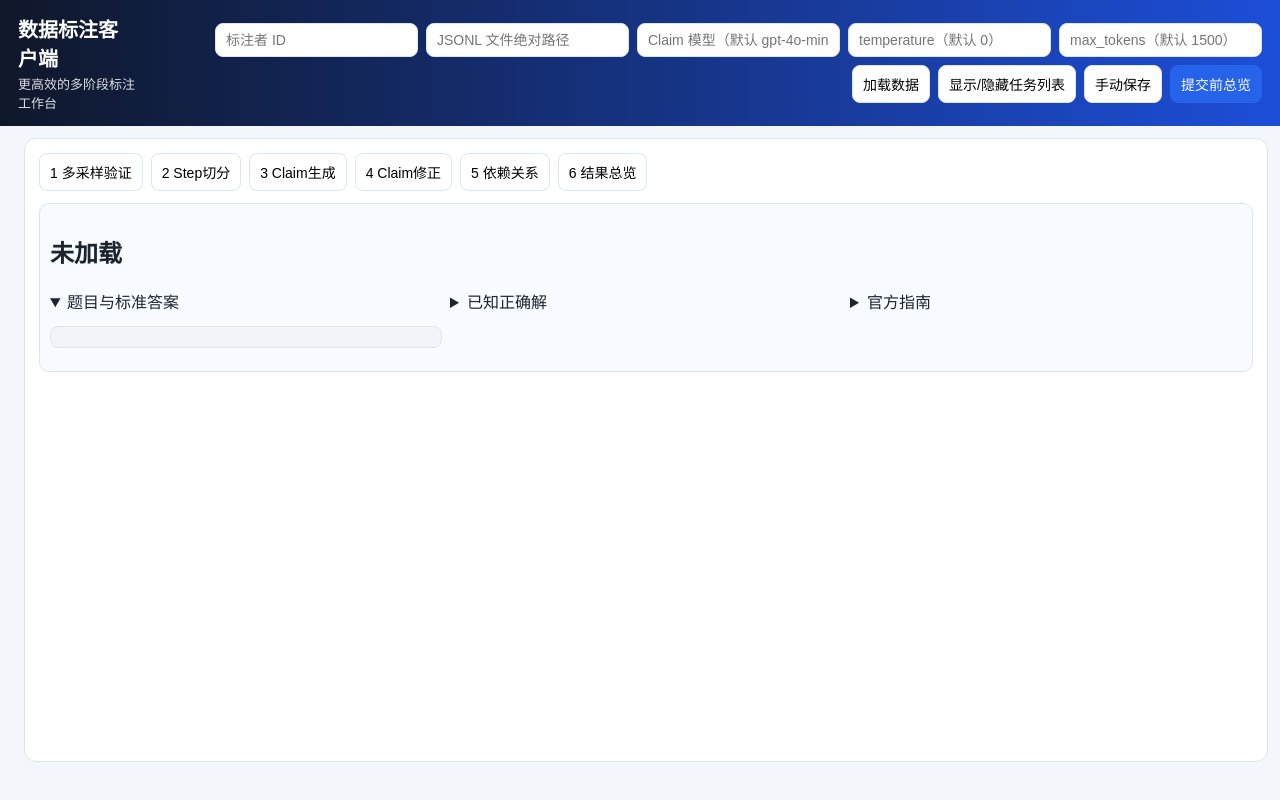
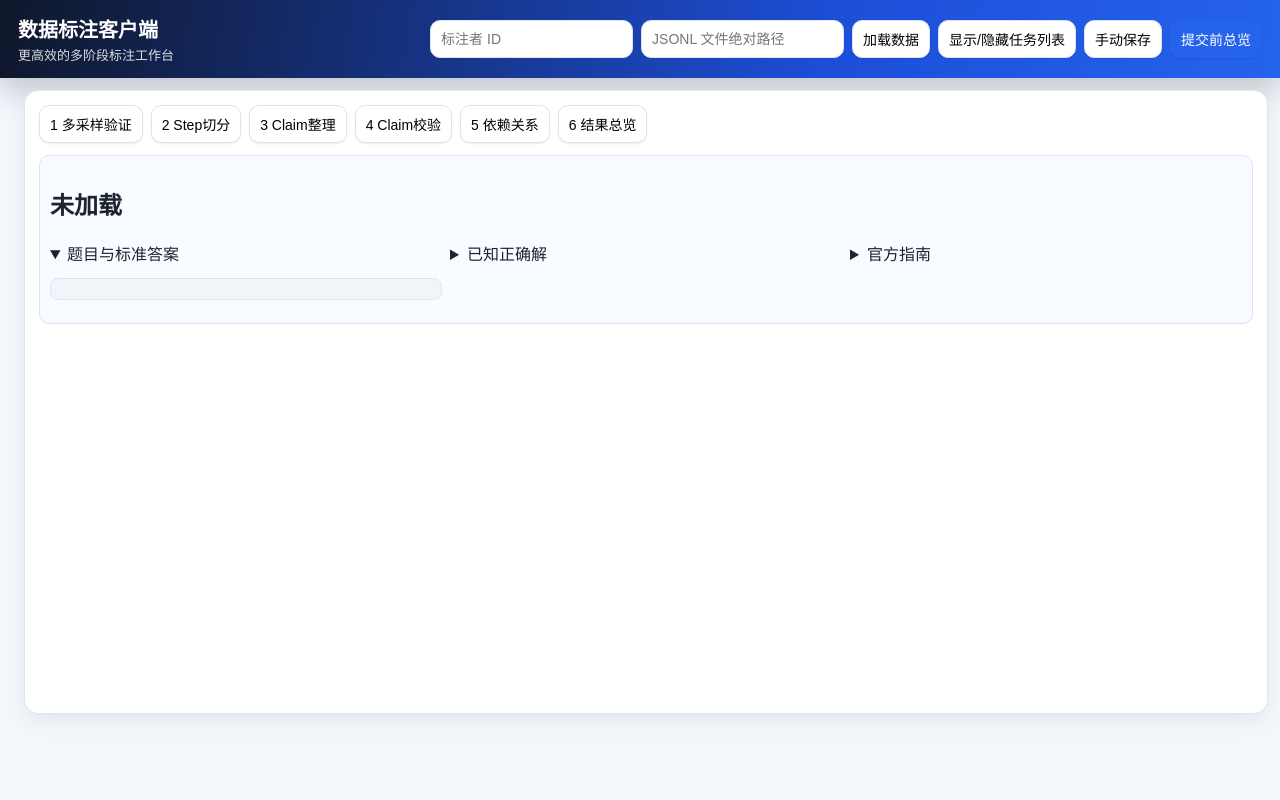
Before and after one commit to zhai098/benchmark, a Flask app: page / in a window 1280 px wide. Run offline with Flask 3, Linux system fonts and the light colour scheme.

Commit message:
polish annotation UI for enterprise-style workflow

````diff
--- a/annotation_app/app.py
+++ b/annotation_app/app.py
@@ -1,8 +1,6 @@
 from __future__ import annotations
 
 import json
-import os
-import re
 from datetime import datetime, timezone
 from pathlib import Path
 from typing import Any
@@ -10,7 +8,6 @@ from urllib.parse import quote
 from urllib.request import urlopen
 
 from flask import Flask, jsonify, render_template, request
-from openai import OpenAI
 
 BASE_DIR = Path(__file__).resolve().parent
 DATA_DIR = BASE_DIR / "data"
@@ -50,11 +47,6 @@ def parse_jsonl(path: Path) -> list[dict[str, Any]]:
     return items
 
 
-def fallback_segment_claims(text: str) -> list[str]:
-    parts = [p.strip() for p in re.split(r"[。；;\n]+", text) if p.strip()]
-    return parts or [text.strip()] if text.strip() else []
-
-
 def split_by_cut_points(text: str, cut_points: list[int]) -> list[str]:
     points = sorted(set([p for p in cut_points if isinstance(p, int) and 0 < p < len(text)]))
     out: list[str] = []
@@ -67,104 +59,6 @@ def split_by_cut_points(text: str, cut_points: list[int]) -> list[str]:
     last = text[prev:].strip()
     if last:
         out.append(last)
-    return out
-
-
-def parse_bool(v: Any, default: bool = False) -> bool:
-    if isinstance(v, bool):
-        return v
-    if isinstance(v, str):
-        s = v.strip().lower()
-        if s in {"1", "true", "yes", "y", "on"}:
-            return True
-        if s in {"0", "false", "no", "n", "off"}:
-            return False
-    return default
-
-
-def extract_json_text(raw: str) -> str:
-    content = (raw or "").strip()
-    if content.startswith("```"):
-        content = re.sub(r"^```(?:json)?\s*", "", content)
-        content = re.sub(r"\s*```$", "", content)
-    return content.strip()
-
-
-def generate_claims_with_openai(
-    steps: list[dict[str, Any]],
-    *,
-    model: str,
-    temperature: float,
-    max_tokens: int,
-    base_url: str | None = None,
-) -> list[dict[str, Any]]:
-    api_key = os.getenv("OPENAI_API_KEY", "").strip()
-    if not api_key:
-        raise RuntimeError("缺少 OPENAI_API_KEY 环境变量")
-
-    client = OpenAI(api_key=api_key, base_url=(base_url or None))
-
-    step_payload = [
-        {
-            "step_id": s.get("id", f"s{i+1}"),
-            "text": s.get("text", ""),
-        }
-        for i, s in enumerate(steps)
-    ]
-    system_prompt = (
-        "你是严谨的数学/推理标注助手。"
-        "请把每个 step 切分为最小可核验 claim。"
-        "保持原意，不要补充事实，不要改写结论。"
-        "输出必须是严格 JSON，不要任何额外说明。"
-    )
-    user_prompt = (
-        "请对以下 steps 做 claim 切分，并仅返回 JSON 数组：\n"
-        '[{"step_id":"...","claims":["..."]}]\n'
-        "要求：\n"
-        "1) step_id 与输入一致；\n"
-        "2) claims 为非空字符串数组；\n"
-        "3) 不要遗漏 step；\n"
-        f"输入 steps: {json.dumps(step_payload, ensure_ascii=False)}"
-    )
-
-    resp = client.chat.completions.create(
-        model=model,
-        temperature=temperature,
-        max_tokens=max_tokens,
-        messages=[
-            {"role": "system", "content": system_prompt},
-            {"role": "user", "content": user_prompt},
-        ],
-    )
-    content = resp.choices[0].message.content if resp.choices else ""
-    parsed = json.loads(extract_json_text(content or "[]"))
-    if not isinstance(parsed, list):
-        raise RuntimeError("模型返回格式错误：不是列表")
-
-    by_id = {str(s.get("id", f"s{i+1}")): s for i, s in enumerate(steps)}
-    out: list[dict[str, Any]] = []
-    for i, row in enumerate(parsed):
-        if not isinstance(row, dict):
-            raise RuntimeError(f"模型返回第 {i+1} 项不是对象")
-        step_id = str(row.get("step_id", "")).strip()
-        if not step_id:
-            raise RuntimeError(f"模型返回第 {i+1} 项缺少 step_id")
-        claims = row.get("claims", [])
-        if not isinstance(claims, list):
-            raise RuntimeError(f"step_id={step_id} 的 claims 不是数组")
-        clean_claims = [str(c).strip() for c in claims if str(c).strip()]
-        out.append({"step_id": step_id, "claims": clean_claims})
-
-    # 确保每个输入 step 都有返回，缺失则补空数组，避免前端对齐错误
-    seen = {x["step_id"] for x in out}
-    for i, s in enumerate(steps):
-        sid = str(s.get("id", f"s{i+1}"))
-        if sid not in seen:
-            out.append({"step_id": sid, "claims": []})
-
-    # 按输入顺序排序
-    order = {str(s.get("id", f"s{i+1}")): i for i, s in enumerate(steps)}
-    out.sort(key=lambda x: order.get(x["step_id"], 10**9))
     return out
 
 
@@ -225,42 +119,6 @@ def translate_api():
         return jsonify({"error": f"翻译服务暂不可用: {exc}"}), 502
 
 
-@app.post("/api/generate_claims")
-def generate_claims_api():
-    payload = request.get_json(force=True)
-    steps: list[dict[str, Any]] = payload.get("steps", [])
-    model = (payload.get("model") or os.getenv("OPENAI_CLAIM_MODEL") or "gpt-4o-mini").strip()
-    base_url = (payload.get("base_url") or os.getenv("OPENAI_BASE_URL") or "").strip()
-    allow_fallback = parse_bool(payload.get("allow_fallback"), default=True)
-    try:
-        temperature = float(payload.get("temperature", 0))
-    except Exception:
-        temperature = 0
-    try:
-        max_tokens = int(payload.get("max_tokens", 1500))
-    except Exception:
-        max_tokens = 1500
-
-    try:
-        claims_by_step = generate_claims_with_openai(
-            steps,
-            model=model,
-            temperature=temperature,
-            max_tokens=max_tokens,
-            base_url=base_url,
-        )
-        return jsonify({"claims_by_step": claims_by_step, "source": "openai_sdk", "model": model})
-    except Exception as exc:
-        if not allow_fallback:
-            return jsonify({"error": f"OpenAI claim 生成失败: {exc}"}), 502
-
-    output = []
-    for s in steps:
-        claims = fallback_segment_claims(s.get("text", ""))
-        output.append({"step_id": s.get("id"), "claims": claims})
-    return jsonify({"claims_by_step": output, "source": "fallback"})
-
-
 @app.post("/api/save_record")
 def save_record():
     ensure_dirs()
--- a/annotation_app/static/app.js
+++ b/annotation_app/static/app.js
@@ -11,15 +11,31 @@ function getCaseState(caseId) {
       selected_solution_text: '',
       cut_points: [],
       steps: [],
+      presegmented_claims: [],
       claims: [],
+      claim_checks: {},
       dependencies: {},
-      claim_generation_source: '',
     };
   }
   return stateByCase[caseId];
 }
 
 function selectedCase() { return dataset[currentCaseIndex]; }
+function escapeHtml(s) {
+  return String(s || '').replace(/[&<>"']/g, ch => ({ '&': '&amp;', '<': '&lt;', '>': '&gt;', '"': '&quot;', "'": '&#39;' }[ch]));
+}
+
+function getClaimCheckStats(st) {
+  const total = (st.claims || []).reduce((acc, x) => acc + (x.claims || []).length, 0);
+  const checks = st.claim_checks || {};
+  let correct = 0;
+  let incorrect = 0;
+  Object.values(checks).forEach(v => {
+    if (v === 'correct') correct += 1;
+    else if (v === 'incorrect') incorrect += 1;
+  });
+  return { total, correct, incorrect, checked: correct + incorrect, unchecked: Math.max(0, total - correct - incorrect) };
+}
 
 function toggleCasePanel() {
   document.getElementById('casePanel').classList.toggle('collapsed');
@@ -58,6 +74,7 @@ function selectCase(idx) {
   if (!st.selected_solution_text && (c.samples || []).length) {
     st.selected_solution_idx = 0;
     st.selected_solution_text = c.samples[0].solution || '';
+    st.presegmented_claims = extractPresegmentedClaims(c.samples[0] || {});
   }
   renderCurrentCase();
 }
@@ -70,7 +87,9 @@ function goStep(s) {
 function renderCurrentCase() {
   const c = selectedCase();
   if (!c) return;
-  document.getElementById('caseTitle').textContent = `当前问题：${c.id}`;
+  const st = getCaseState(c.id);
+  const stats = getClaimCheckStats(st);
+  document.getElementById('caseTitle').innerHTML = `当前问题：${escapeHtml(c.id)} <span class="pill">samples ${(c.samples || []).length}</span> <span class="pill">steps ${(st.steps || []).length}</span> <span class="pill">claims ${stats.total}</span>`;
   document.getElementById('qAndA').textContent = `题目:\n${c.question}\n\n标准答案:\n${c.reference_answer}`;
   document.getElementById('known').textContent = JSON.stringify(c.known_solutions || [], null, 2);
   renderStepContent();
@@ -110,11 +129,46 @@ async function translateSample(i) {
 function selectSolution(i) {
   const c = selectedCase();
   const st = getCaseState(c.id);
+  const sample = (c.samples || [])[i] || {};
   st.selected_solution_idx = i;
-  st.selected_solution_text = (c.samples[i] || {}).solution || '';
+  st.selected_solution_text = sample.solution || '';
   st.cut_points = [];
   st.steps = [];
+  st.presegmented_claims = extractPresegmentedClaims(sample);
   renderStepContent();
+}
+
+function extractPresegmentedClaims(sample) {
+  const raw = sample?.claims_by_step || sample?.step_claims || sample?.claims || [];
+  if (!Array.isArray(raw)) return [];
+  // 兼容两种输入：
+  // 1) ["claim1", "claim2"]（仅预切分，不含 step）
+  // 2) [{text, step_id/step_index}] / [{step_id, claims:[...]}]
+  const out = [];
+  raw.forEach((item, i) => {
+    if (typeof item === 'string') {
+      const text = item.trim();
+      if (text) out.push({ id: `p${i + 1}`, text, step_idx: null });
+      return;
+    }
+    if (item && typeof item === 'object' && Array.isArray(item.claims)) {
+      const step_idx = Number.isInteger(item.step_index)
+        ? item.step_index
+        : parseInt(String(item.step_id || '').replace(/[^\d]/g, ''), 10) - 1;
+      (item.claims || []).forEach((c, ci) => {
+        const text = String(c || '').trim();
+        if (text) out.push({ id: `p${i + 1}_${ci + 1}`, text, step_idx: Number.isFinite(step_idx) ? step_idx : null });
+      });
+      return;
+    }
+    const text = String(item.text || item.claim || '').trim();
+    if (!text) return;
+    const step_idx = Number.isInteger(item.step_index)
+      ? item.step_index
+      : parseInt(String(item.step_id || '').replace(/[^\d]/g, ''), 10) - 1;
+    out.push({ id: `p${i + 1}`, text, step_idx: Number.isFinite(step_idx) ? step_idx : null });
+  });
+  return out;
 }
 
 function addCutPoint() {
@@ -152,25 +206,30 @@ async function updateSplitPreview() {
   }
 }
 
-async function generateClaims() {
+function organizeClaimsBySteps() {
   const st = getCaseState(selectedCase().id);
-  const model = document.getElementById('claimModel').value.trim() || 'gpt-4o-mini';
-  const temperatureRaw = document.getElementById('claimTemp').value.trim();
-  const maxTokensRaw = document.getElementById('claimMaxTokens').value.trim();
-  const temperature = temperatureRaw === '' ? 0 : Number(temperatureRaw);
-  const max_tokens = maxTokensRaw === '' ? 1500 : Number(maxTokensRaw);
-  const res = await fetch('/api/generate_claims', {
-    method: 'POST', headers: { 'Content-Type': 'application/json' },
-    body: JSON.stringify({ steps: st.steps || [], model, temperature, max_tokens, allow_fallback: true }),
+  const stepCount = (st.steps || []).length;
+  st.claims = Array.from({ length: stepCount }, (_, i) => ({ step_id: `s${i + 1}`, claims: [] }));
+  (st.presegmented_claims || []).forEach((claim, i) => {
+    let stepIdx = Number(document.getElementById(`claimStepSel_${i}`)?.value ?? -1);
+    if (!Number.isInteger(stepIdx) || stepIdx < 0 || stepIdx >= stepCount) return;
+    claim.step_idx = stepIdx;
+    st.claims[stepIdx].claims.push((claim.text || '').trim());
   });
-  const data = await res.json();
-  if (!res.ok) return alert(data.error || 'claim 生成失败');
+  renderStepContent();
+}
 
-  st.claim_generation_source = data.source ? `${data.source}${data.model ? `:${data.model}` : ''}` : 'unknown';
-  st.claims = (data.claims_by_step || []).map((x, i) => ({
-    step_id: x.step_id || `s${i + 1}`,
-    claims: (x.claims || []).map(t => (t || '').trim()).filter(Boolean),
-  }));
+function updateClaimCheck(claimId, status) {
+  const st = getCaseState(selectedCase().id);
+  st.claim_checks[claimId] = status;
+}
+
+function claimCheckTag(claimId, current, expected, label) {
+  return `<button class="${current === expected ? 'tag active' : 'tag'}" onclick="updateClaimCheckAndRender('${expected}', '${claimId}')">${label}</button>`;
+}
+
+function updateClaimCheckAndRender(status, claimId) {
+  updateClaimCheck(claimId, status);
   renderStepContent();
 }
 
@@ -233,12 +292,20 @@ function buildDependencyView() {
 function buildSummaryView() {
   const c = selectedCase();
   const st = getCaseState(c.id);
+  const stats = getClaimCheckStats(st);
   return `
     <h3>Step 6：提交前总览</h3>
     <p>请检查以下结果无误后提交：</p>
+    <div class="kpi-grid">
+      <div class="kpi"><small>Step 数</small><b>${(st.steps || []).length}</b></div>
+      <div class="kpi"><small>Claim 总数</small><b>${stats.total}</b></div>
+      <div class="kpi"><small>已检查</small><b>${stats.checked}</b></div>
+      <div class="kpi"><small>未检查</small><b>${stats.unchecked}</b></div>
+    </div>
     <h4>多采样验证</h4><pre>${JSON.stringify(st.sample_validation, null, 2)}</pre>
     <h4>Step切分（来自完整 solution 的切分点）</h4><pre>${JSON.stringify({ solution_index: st.selected_solution_idx, cut_points: st.cut_points, steps: st.steps }, null, 2)}</pre>
-    <h4>Claim切分（来源：${st.claim_generation_source || '未生成'}）</h4><pre>${JSON.stringify(st.claims, null, 2)}</pre>
+    <h4>Claim整理结果（按 step）</h4><pre>${JSON.stringify(st.claims, null, 2)}</pre>
+    <h4>Claim正确性检查</h4><pre>${JSON.stringify(st.claim_checks, null, 2)}</pre>
     <h4>依赖关系</h4><pre>${JSON.stringify(st.dependencies, null, 2)}</pre>
     <button class="primary" onclick="submitCase()">确认提交当前问题</button>
   `;
@@ -249,6 +316,8 @@ function renderStepContent() {
   if (!c) return;
   const st = getCaseState(c.id);
   const root = document.getElementById('stepContent');
+  const navButtons = document.querySelectorAll('.step-btn');
+  navButtons.forEach((btn) => btn.classList.toggle('active', Number(btn.dataset.step) === currentStep));
 
   if (currentStep === 1) {
     let html = '<h3>Step 1：多采样验证（可回退）</h3><p>点击“正确/错误”可切换，再次点击可撤销为未判定。</p>';
@@ -299,22 +368,69 @@ function renderStepContent() {
   }
 
   if (currentStep === 3) {
+    const stepCount = (st.steps || []).length;
+    const claims = st.presegmented_claims || [];
+    const unassigned = claims.filter(x => !Number.isInteger(x.step_idx) || x.step_idx < 0).length;
+    let rows = '';
+    claims.forEach((cl, i) => {
+      const defaultStepIdx = (Number.isInteger(cl.step_idx) && cl.step_idx >= 0 && cl.step_idx < stepCount) ? cl.step_idx : -1;
+      const options = ['<option value="-1">未分配</option>']
+        .concat(Array.from({ length: stepCount }, (_, si) => `<option value="${si}" ${defaultStepIdx === si ? 'selected' : ''}>Step ${si + 1}</option>`))
+        .join('');
+      rows += `
+        <tr>
+          <td>${cl.id}</td>
+          <td>${cl.text}</td>
+          <td><select id="claimStepSel_${i}">${options}</select></td>
+        </tr>
+      `;
+    });
     root.innerHTML = `
-      <h3>Step 3：Claim切分（服务端 OpenAI SDK）</h3>
-      <p>逻辑说明：后端使用 OpenAI 官方 SDK 调用你配置的模型生成 claim；失败时可按开关退化到本地分句。</p>
-      <button onclick="generateClaims()">调用 Claim API</button>
-      <p>当前来源：${st.claim_generation_source || '未生成'}</p>
+      <h3>Step 3：整理每个 Step 对应的 Claim（使用预切分 claim）</h3>
+      <p>当前逻辑不再调用 Claim API。请把已预切分的 claim 分配到对应 step。</p>
+      <div class="kpi-grid">
+        <div class="kpi"><small>Step 数</small><b>${stepCount}</b></div>
+        <div class="kpi"><small>预切分 Claim</small><b>${claims.length}</b></div>
+        <div class="kpi"><small>未分配</small><b>${unassigned}</b></div>
+      </div>
+      <table>
+        <thead><tr><th>Claim</th><th>文本</th><th>归属 Step</th></tr></thead>
+        <tbody>${rows || '<tr><td colspan="3">当前 solution 未提供预切分 claim</td></tr>'}</tbody>
+      </table>
+      <div class="row">
+        <button class="primary" onclick="organizeClaimsBySteps()">保存并生成 Step-Claim 结构</button>
+      </div>
       <pre>${JSON.stringify(st.claims, null, 2)}</pre>
     `;
     return;
   }
 
   if (currentStep === 4) {
-    let html = '<h3>Step 4：Claim校验与修正</h3>';
+    const checkStats = getClaimCheckStats(st);
+    let html = '<h3>Step 4：Claim正确性检查与修正</h3>';
+    html += `
+      <div class="kpi-grid">
+        <div class="kpi"><small>Claim 总数</small><b>${checkStats.total}</b></div>
+        <div class="kpi"><small>正确</small><b>${checkStats.correct}</b></div>
+        <div class="kpi"><small>错误</small><b>${checkStats.incorrect}</b></div>
+        <div class="kpi"><small>未检查</small><b>${checkStats.unchecked}</b></div>
+      </div>
+    `;
     (st.claims || []).forEach((cs, si) => {
       html += `<h4>Step ${si + 1}</h4>`;
       (cs.claims || []).forEach((claim, ci) => {
-        html += `<div><input class="claim-input" value="${claim}" oninput="editClaim(${si}, ${ci}, this.value)"></div>`;
+        const claimId = `s${si + 1}c${ci + 1}`;
+        const current = st.claim_checks[claimId] || 'unchecked';
+        html += `
+          <div class="card">
+            <div><input class="claim-input" value="${claim}" oninput="editClaim(${si}, ${ci}, this.value)"></div>
+            <div class="row">
+              ${claimCheckTag(claimId, current, 'correct', '正确')}
+              ${claimCheckTag(claimId, current, 'incorrect', '错误')}
+              ${claimCheckTag(claimId, current, 'unchecked', '未检查')}
+            </div>
+          </div>
+        `;
       });
       html += `<button onclick="addClaim(${si})">+ 添加 claim</button>`;
     });
@@ -345,6 +461,7 @@ async function saveProgress() {
     cut_points: st.cut_points,
     steps: st.steps,
     claims: st.claims,
+    claim_checks: st.claim_checks,
     dependencies: st.dependencies,
     status: 'in_progress',
   };
@@ -369,6 +486,7 @@ async function submitCase() {
     cut_points: st.cut_points,
     steps: st.steps,
     claims: st.claims,
+    claim_checks: st.claim_checks,
     dependencies: st.dependencies,
     status: 'completed',
   };
--- a/annotation_app/static/styles.css
+++ b/annotation_app/static/styles.css
@@ -4,22 +4,27 @@
   --line: #dbe5f2;
   --text: #1c2430;
   --primary: #2563eb;
+  --muted: #64748b;
+  --primary-soft: #e8f0ff;
 }
 * { box-sizing: border-box; }
 body { margin: 0; font-family: Inter, "PingFang SC", "Microsoft YaHei", sans-serif; color: var(--text); background: var(--bg); }
-.topbar { display: flex; justify-content: space-between; gap: 16px; align-items: center; padding: 14px 18px; background: linear-gradient(90deg, #0f172a, #1d4ed8); color: #fff; }
+.topbar { display: flex; justify-content: space-between; gap: 16px; align-items: center; padding: 14px 18px; background: linear-gradient(100deg, #0f172a, #1d4ed8 65%, #2563eb); color: #fff; box-shadow: 0 12px 30px rgba(15, 23, 42, .22); }
 .topbar h1 { margin: 0; font-size: 20px; }
 .sub { margin: 2px 0 0; opacity: .85; font-size: 13px; }
 .toolbar { display: flex; gap: 8px; flex-wrap: wrap; justify-content: flex-end; }
-input, button, textarea { border: 1px solid var(--line); border-radius: 8px; padding: 8px 10px; font-size: 14px; }
-button { background: #fff; cursor: pointer; }
+input, button, textarea, select { border: 1px solid var(--line); border-radius: 10px; padding: 8px 10px; font-size: 14px; transition: all .15s ease; }
+input:focus, textarea:focus, select:focus { outline: none; border-color: #93c5fd; box-shadow: 0 0 0 3px #dbeafe; }
+button { background: #fff; cursor: pointer; box-shadow: 0 1px 2px rgba(15, 23, 42, .08); }
+button:hover { transform: translateY(-1px); box-shadow: 0 4px 10px rgba(15, 23, 42, .12); }
 button.primary { background: var(--primary); color: #fff; border-color: var(--primary); }
 .layout { display: grid; grid-template-columns: auto 1fr; gap: 12px; padding: 12px; }
 .case-panel { width: 260px; background: var(--panel); border-radius: 12px; border: 1px solid var(--line); padding: 10px; transition: width .2s ease, padding .2s ease; overflow: hidden; }
 .case-panel.collapsed { width: 0; padding: 0; border: none; }
 .aside-head { display: flex; justify-content: space-between; align-items: center; }
-.panel { background: var(--panel); border-radius: 12px; border: 1px solid var(--line); padding: 14px; min-height: 78vh; }
+.panel { background: var(--panel); border-radius: 14px; border: 1px solid var(--line); padding: 14px; min-height: 78vh; box-shadow: 0 8px 20px rgba(15, 23, 42, .06); }
 .step-nav { display: flex; gap: 8px; flex-wrap: wrap; margin-bottom: 12px; }
+.step-btn.active { background: var(--primary-soft); border-color: #93c5fd; color: #1d4ed8; font-weight: 600; }
 .context-card { background: #f8fbff; border: 1px solid var(--line); border-radius: 10px; padding: 10px; }
 .context-grid { display: grid; grid-template-columns: repeat(auto-fit, minmax(260px, 1fr)); gap: 8px; }
 pre { white-space: pre-wrap; background: #f1f5f9; border: 1px solid var(--line); border-radius: 8px; padding: 10px; }
@@ -29,11 +34,26 @@ pre { white-space: pre-wrap; background: #f1f5f9; border: 1px solid var(--line);
 .tag.active { border-color: #64748b; }
 .tag.active.ok { border-color: #16a34a; background: #f0fdf4; }
 .tag.active.bad { border-color: #dc2626; background: #fff1f2; }
+.pill { display: inline-block; background: #eef2ff; border: 1px solid #c7d2fe; color: #3730a3; border-radius: 999px; padding: 2px 8px; font-size: 12px; margin-left: 8px; vertical-align: middle; }
+.kpi-grid { display: grid; grid-template-columns: repeat(auto-fit, minmax(120px, 1fr)); gap: 8px; margin: 8px 0 12px; }
+.kpi { border: 1px solid var(--line); border-radius: 10px; background: linear-gradient(180deg, #fff, #f8fbff); padding: 10px; }
+.kpi small { color: var(--muted); display: block; margin-bottom: 4px; }
+.kpi b { font-size: 20px; }
 .full-solution { width: 100%; min-height: 260px; }
 .claim-input { width: 100%; }
+.claim-input + .row { margin-top: 8px; }
 .dep-section { border: 1px solid var(--line); border-radius: 10px; margin-bottom: 10px; padding: 8px; background: #fafcff; }
 .dep-card { display: grid; grid-template-columns: 1.1fr 1.4fr; gap: 10px; border-top: 1px dashed var(--line); padding-top: 8px; margin-top: 8px; }
 .curr-claim { position: sticky; top: 8px; height: fit-content; background: #eff6ff; border: 1px solid #bfdbfe; border-radius: 8px; padding: 8px; }
 .prev-steps details { margin-bottom: 6px; border: 1px solid var(--line); border-radius: 8px; padding: 6px; background: #fff; }
 .dep-option { display: block; margin: 4px 0; }
 ul { padding-left: 18px; }
+table { width: 100%; border-collapse: collapse; background: #fff; border: 1px solid var(--line); border-radius: 10px; overflow: hidden; }
+thead tr { background: #f8fafc; }
+th, td { border-bottom: 1px solid #e2e8f0; text-align: left; padding: 10px; vertical-align: top; }
+tbody tr:hover { background: #fafcff; }
+
+@media (max-width: 960px) {
+  .layout { grid-template-columns: 1fr; }
+  .dep-card { grid-template-columns: 1fr; }
+}
--- a/annotation_app/templates/annotator.html
+++ b/annotation_app/templates/annotator.html
@@ -15,9 +15,6 @@
     <div class="toolbar">
       <input id="annotator" placeholder="标注者 ID" />
       <input id="jsonlPath" placeholder="JSONL 文件绝对路径" />
-      <input id="claimModel" placeholder="Claim 模型（默认 gpt-4o-mini）" />
-      <input id="claimTemp" placeholder="temperature（默认 0）" />
-      <input id="claimMaxTokens" placeholder="max_tokens（默认 1500）" />
       <button onclick="loadDataset()">加载数据</button>
       <button onclick="toggleCasePanel()">显示/隐藏任务列表</button>
       <button onclick="saveProgress()">手动保存</button>
@@ -36,12 +33,12 @@
 
     <section class="panel">
       <div class="step-nav">
-        <button onclick="goStep(1)">1 多采样验证</button>
-        <button onclick="goStep(2)">2 Step切分</button>
-        <button onclick="goStep(3)">3 Claim生成</button>
-        <button onclick="goStep(4)">4 Claim修正</button>
-        <button onclick="goStep(5)">5 依赖关系</button>
-        <button onclick="goStep(6)">6 结果总览</button>
+        <button class="step-btn" data-step="1" onclick="goStep(1)">1 多采样验证</button>
+        <button class="step-btn" data-step="2" onclick="goStep(2)">2 Step切分</button>
+        <button class="step-btn" data-step="3" onclick="goStep(3)">3 Claim整理</button>
+        <button class="step-btn" data-step="4" onclick="goStep(4)">4 Claim校验</button>
+        <button class="step-btn" data-step="5" onclick="goStep(5)">5 依赖关系</button>
+        <button class="step-btn" data-step="6" onclick="goStep(6)">6 结果总览</button>
       </div>
 
       <article class="context-card">
````
Also changed, not shown: annotation_app/README.md.
